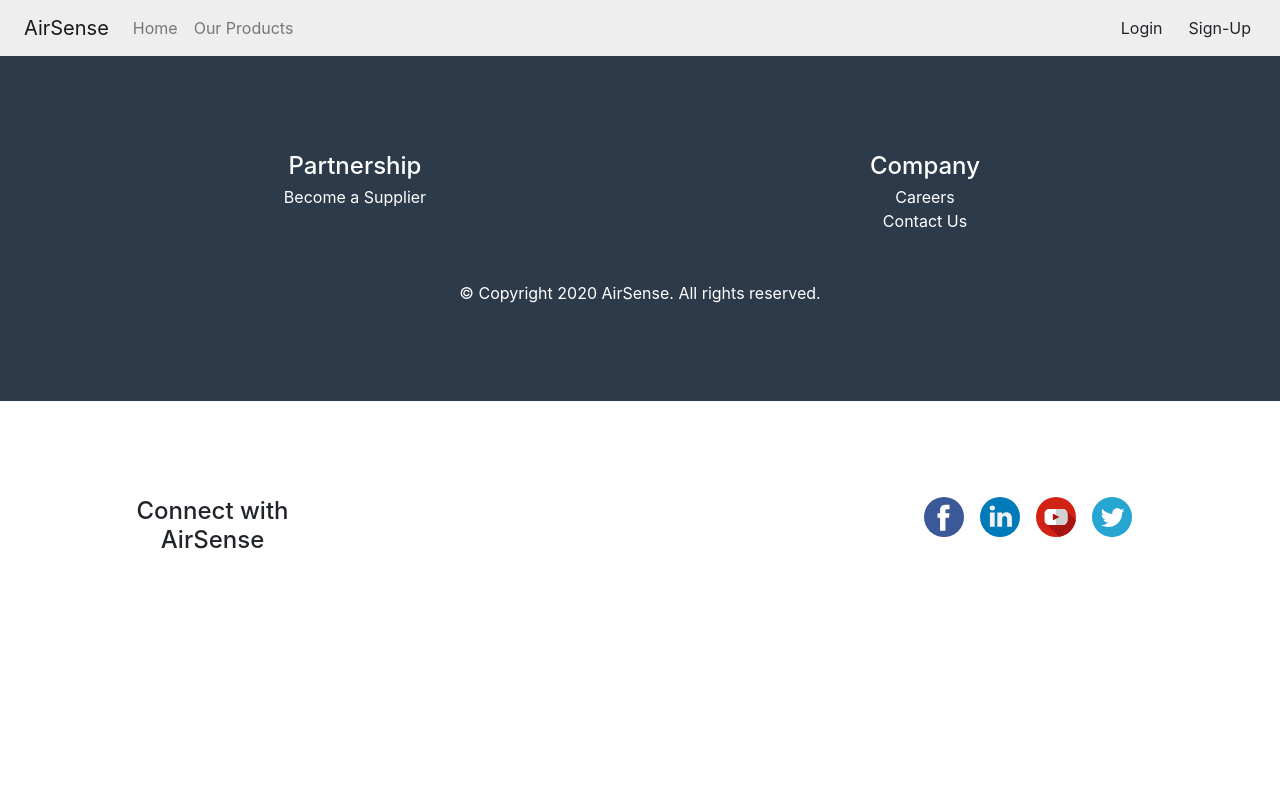
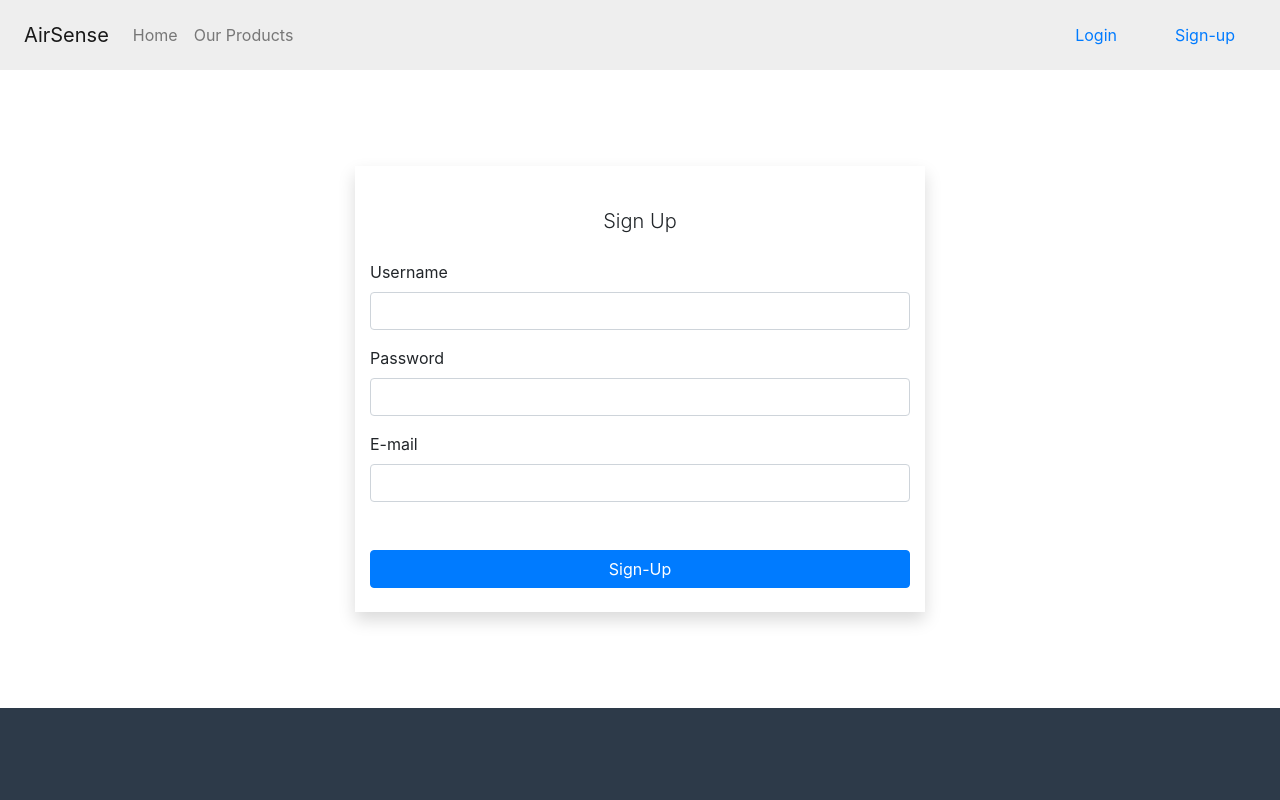
Before and after one commit to OrestisTanis/AirQuality-Front-End, a React (Create React App) app: page /sign-up in a window 1280 px wide. Shown: the top 800 px of the page. Built offline with nearby package versions, Linux system fonts and the light colour scheme.

Commit message:
Created login and sign-up components, implemented login but it does not have any functionality

```diff
--- a/src/components/AirApp.jsx
+++ b/src/components/AirApp.jsx
@@ -4,12 +4,16 @@ import Navbar from './navbar/navbar';
 import Footer from './footer/footer';
 import Home from './home/home';
 import LandingPage from './landing-page/landing-page';
+import SignUp from './sign-up/sign-up';
+import Login from './login/login';
 
 
 function AirApp() {
     return (
         <>
             <Navbar></Navbar>
+            <Route path="/login" component={Login} />
+            <Route path="/sign-up" component={SignUp} />
             <Route exact={true} path="/" component={LandingPage} />
             <Route path="/home" component={Home} />
             <Footer></Footer>
--- /dev/null
+++ b/src/components/login/login.jsx
@@ -0,0 +1,9 @@
+import React from 'react';
+
+function Login(){
+    return (
+        <p>login</p>
+    )
+}
+
+export default Login;
--- a/src/components/navbar/navbar.jsx
+++ b/src/components/navbar/navbar.jsx
@@ -27,10 +27,10 @@ function Navbar() {
                     </ul>
                     {/* LOGIN, SIGN-UP BUTTONS  */}
                     <div className="d-flex justify-content-center ml-md-auto">
-                        <button className="btn" type="button">Login</button>
+                        <button className="btn" type="button"><Link to="/login" className="nav-link">Login</Link></button>
                     </div>
                     <div className="d-flex justify-content-center">
-                        <button className="btn" type="button">Sign-Up</button>
+                        <button className="btn" type="button"><Link to="/sign-up" className="nav-link">Sign-up</Link></button>
                     </div>
                 </div>
             </nav>
--- /dev/null
+++ b/src/components/sign-up/sign-up.jsx
@@ -0,0 +1,40 @@
+import React from 'react';
+
+function SignUp() {
+    return (
+        <div className="container pt-5 pb-5">
+            <div className="row d-flex justify-content-center mt-5 mb-5">
+                <div className="col-9 col-md-8 col-lg-6 shadow">
+                    <div className="row d-flex justify-content-center mt-4 mb-4">
+                        <div className="col-12 text-center mt-3 lead">
+                            Sign Up
+                        </div>
+                        <div className="col-12">
+                            <form className="mt-4 mb-5" id="signup-form">
+                                <div className="form-group">
+                                    <label htmlFor="username">Username</label>
+                                    <input type="text" name="username" id="username" className="form-control" />
+                                </div>
+
+                                <div className="form-group">
+                                    <label htmlFor="password">Password</label>
+                                    <input type="password" name="password" id="password" className="form-control" />
+                                </div>
+                                <div className="form-group">
+                                    <label htmlFor="email">E-mail</label>
+                                    <input type="text" name="email" id="email" className="form-control" />
+                                </div>
+                            </form>
+                            <div className="d-flex justify-content-center">
+                                <button type="submit" className="btn w-100 btn-primary" form="signup-form">Sign-Up</button>
+                            </div>
+                        </div>
+                    </div>
+                </div>
+            </div>
+
+        </div>
+    )
+}
+
+export default SignUp;
```
